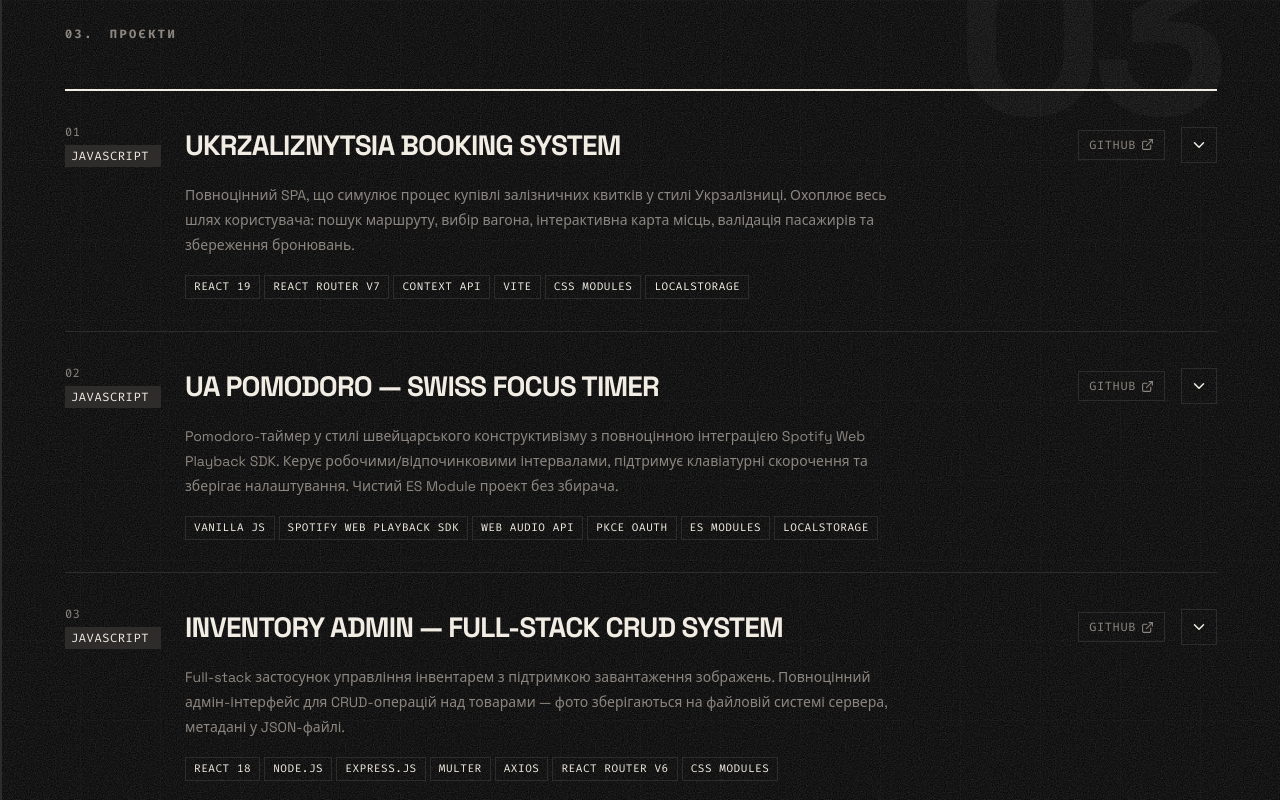
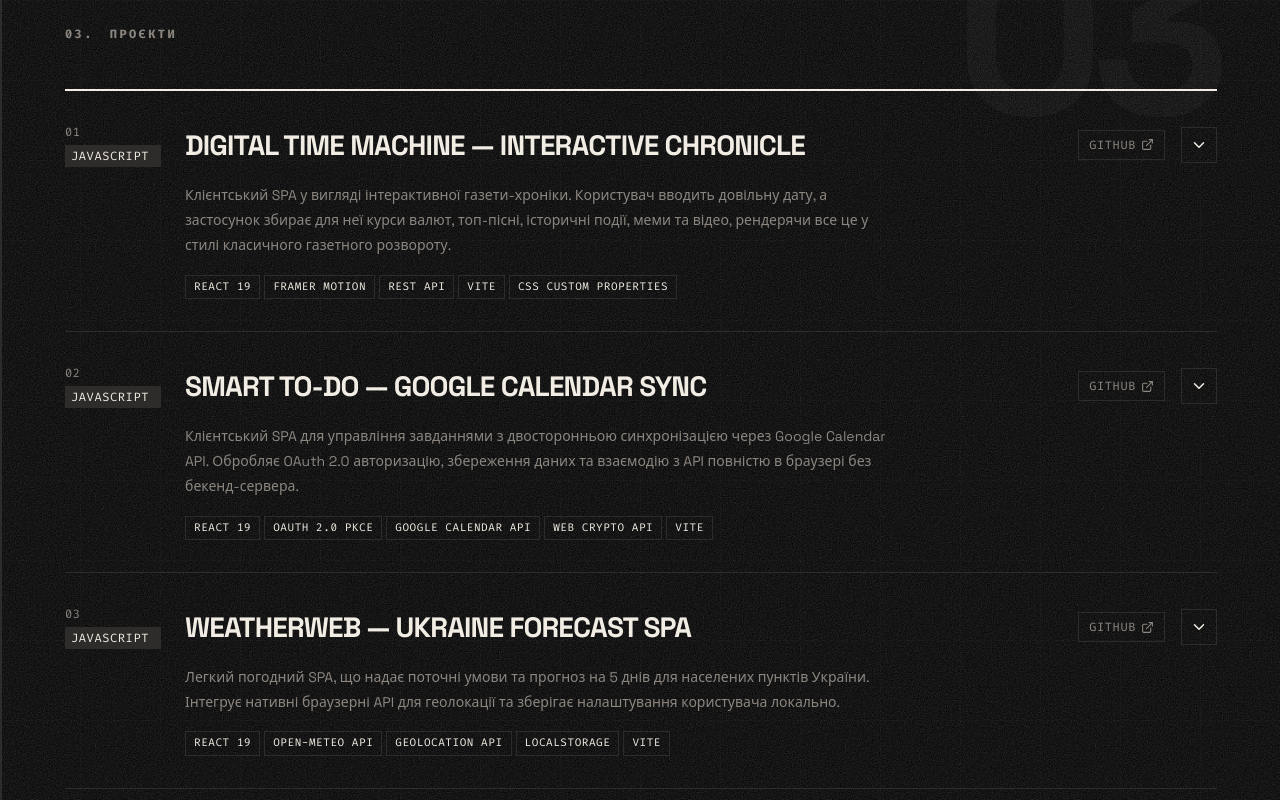
Before and after one commit to s-yaremchuk/CV_website, a React (Vite) app: page / in a window 1280 px wide. Shown: the part 2640-3440 px from the top of the page. Built offline with nearby package versions, Linux system fonts and the light colour scheme.

Commit message:
Додано нові проекти: Digital Time Machine, Smart To-Do, WeatherWeb

```diff
--- a/src/components/Projects.jsx
+++ b/src/components/Projects.jsx
@@ -9,6 +9,91 @@ gsap.registerPlugin(ScrollTrigger);
 
 // ─── Curated project data extracted from README files ─────────────────────────
 const PROJECTS = [
+  {
+    id: 'digital-time-machine',
+    name: 'Digital Time Machine — Interactive Chronicle',
+    url: 'https://github.com/s-yaremchuk/DigitalTimeMachine',
+    language: 'JavaScript',
+    tags: ['React 19', 'Framer Motion', 'REST API', 'Vite', 'CSS Custom Properties'],
+    summaryEn: 'A client-side SPA that functions as an interactive newspaper chronicle. Users enter any date, and the application aggregates currency rates, top songs, historical events, memes, and trending videos for that specific time, rendering them in a vintage broadsheet layout.',
+    summaryUa: 'Клієнтський SPA у вигляді інтерактивної газети-хроніки. Користувач вводить довільну дату, а застосунок збирає для неї курси валют, топ-пісні, історичні події, меми та відео, рендерячи все це у стилі класичного газетного розвороту.',
+    featuresEn: [
+      'Integration with 3 public APIs: Frankfurter, iTunes Search, and Wikimedia "On This Day"',
+      'Curated local databases for memes, movies, and YouTube trends by year',
+      'Procedural generated "stains" (coffee rings/ink) using seeded PRNG (mulberry32) for deterministic rendering per date',
+      'SVG noise and multiple CSS gradients to simulate realistic paper texture',
+      'Audio player for iTunes previews with auto-pause across multiple instances',
+      'Framer Motion for layout transitions and staggered reveals',
+      'Robust fallback strategies for missing API data (e.g. math-based currency generation)'
+    ],
+    featuresUa: [
+      'Інтеграція з 3 публічними API: Frankfurter, iTunes Search, Wikimedia "On This Day"',
+      'Кураторські локальні бази для мемів, фільмів та YouTube трендів за роками',
+      'Процедурна генерація "плям" (від кави/чорнила) через seeded PRNG для детермінованого вигляду на певну дату',
+      'SVG-шум та множинні CSS-градієнти для імітації реалістичної текстури паперу',
+      'Аудіоплеєр для прев\'ю iTunes з авто-паузою інших треків',
+      'Framer Motion для анімацій переходів та плавної появи контенту',
+      'Надійні стратегії фолбеків при відсутності даних (напр. математична генерація курсів)'
+    ],
+    archEn: 'Data aggregation layer handles parallel API requests (Promise.all) with graceful degradation. Strict CSP configuration in index.html. Custom seeded PRNG ensures visual consistency without storing state.',
+    archUa: 'Шар агрегації даних обробляє паралельні запити (Promise.all) із graceful degradation. Жорстка конфігурація CSP. Кастомний seeded PRNG гарантує візуальну консистентність без збереження стану.'
+  },
+  {
+    id: 'smart-todo',
+    name: 'Smart To-Do — Google Calendar Sync',
+    url: 'https://github.com/s-yaremchuk/To-do',
+    language: 'JavaScript',
+    tags: ['React 19', 'OAuth 2.0 PKCE', 'Google Calendar API', 'Web Crypto API', 'Vite'],
+    summaryEn: 'A client-side task management SPA featuring two-way synchronization with Google Calendar. Handles OAuth 2.0 authorization, data persistence, and API interactions entirely in the browser without a dedicated backend server.',
+    summaryUa: 'Клієнтський SPA для управління завданнями з двосторонньою синхронізацією через Google Calendar API. Обробляє OAuth 2.0 авторизацію, збереження даних та взаємодію з API повністю в браузері без бекенд-сервера.',
+    featuresEn: [
+      'Full OAuth 2.0 Authorization Code Flow with PKCE implemented from scratch',
+      'SHA-256 Code Challenge generation using native Web Crypto API',
+      'Two-way sync: CRUD operations reflect locally and on Google Calendar',
+      'Automatic token refresh lifecycle running in the background',
+      'Optimistic UI updates with manual rollback on API failure',
+      'Batch synchronization for offline-created tasks',
+      'Graceful handling of external event deletions (HTTP 404/410)'
+    ],
+    featuresUa: [
+      'Повноцінний OAuth 2.0 PKCE флоу, реалізований з нуля',
+      'Генерація SHA-256 Code Challenge через нативний Web Crypto API',
+      'Двостороння синхронізація: CRUD операції відображаються локально та в Google Calendar',
+      'Автоматичне оновлення токену у фоновому режимі',
+      'Optimistic UI оновлення з відкатом при помилці API',
+      'Пакетна синхронізація для завдань, створених офлайн',
+      'Обробка зовнішніх видалень подій з календаря (HTTP 404/410)'
+    ],
+    archEn: 'Context API abstracts the entire OAuth lifecycle. Service Module Pattern isolates HTTP logic (googleCalendar.js). State management uses React hooks with localStorage persistence as the single source of truth.',
+    archUa: 'Context API абстрагує весь життєвий цикл OAuth. Сервісний патерн ізолює HTTP-логіку. Управління станом використовує хуки React з localStorage як єдиним джерелом істини.'
+  },
+  {
+    id: 'weather-web',
+    name: 'WeatherWeb — Ukraine Forecast SPA',
+    url: 'https://github.com/s-yaremchuk/WeatherWeb',
+    language: 'JavaScript',
+    tags: ['React 19', 'Open-Meteo API', 'Geolocation API', 'localStorage', 'Vite'],
+    summaryEn: 'A lightweight weather SPA providing current conditions and a 5-day forecast for Ukrainian settlements. Integrates native browser APIs for location tracking and persists user preferences locally.',
+    summaryUa: 'Легкий погодний SPA, що надає поточні умови та прогноз на 5 днів для населених пунктів України. Інтегрує нативні браузерні API для геолокації та зберігає налаштування користувача локально.',
+    featuresEn: [
+      'Automatic geolocation using native Browser Geolocation API',
+      'Reverse geocoding via OpenStreetMap Nominatim API',
+      'City search with 400ms debounced autocomplete suggestions',
+      '5-day forecast powered by Open-Meteo API with hourly drill-down',
+      'Persistent "Home Location" selection via localStorage',
+      'Light/Dark theme toggling using CSS Custom Properties'
+    ],
+    featuresUa: [
+      'Автоматична геолокація через нативний Browser Geolocation API',
+      'Зворотне геокодування через OpenStreetMap Nominatim API',
+      'Пошук міст з автодоповненням (debounce 400мс)',
+      'Прогноз на 5 днів від Open-Meteo API з погодинною деталізацією',
+      'Збереження "Домашньої локації" через localStorage',
+      'Перемикання світлої/темної теми на CSS-змінних'
+    ],
+    archEn: 'Monolithic component architecture prioritizing rapid data access. Implements fallback chaining for location resolution and maps WMO weather codes to UI states seamlessly.',
+    archUa: 'Монолітна компонентна архітектура з пріоритетом на швидкий доступ до даних. Реалізує ланцюжок фолбеків для геокодування та мапить погодні коди WMO на стани UI.'
+  },
   {
     id: 'ukrzaliznytsia',
     name: 'Ukrzaliznytsia Booking System',
```
